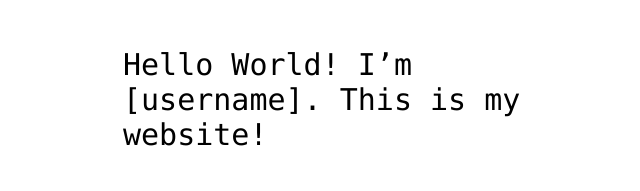
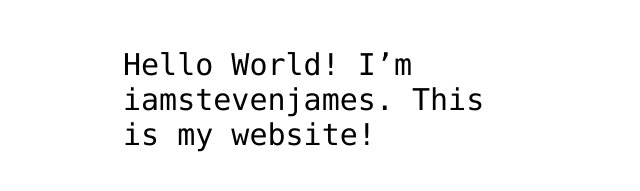
Before and after one commit to iamstevenjames/hello-world, a plain HTML site: page index.html in a window 1280 px wide. Shown: the part 341-532 px from the top of the page, without its empty margins (317-957 px from the left). Drawn offline with Linux system fonts and the light colour scheme.

Commit message:
Update index.html
update name

```diff
--- a/index.html
+++ b/index.html
@@ -12,7 +12,7 @@
 <img src="https://octodex.github.com/images/daftpunktocat-thomas.gif" id="octocat" alt="octocat-gif" />
 
 <!-- Change this code here by copy and pasting your template on line 15 -->
-<p>Hello World! I’m [username]. This is my website!</p>
+<p>Hello World! I’m iamstevenjames. This is my website!</p>
 
 </body>
 </html>
```
